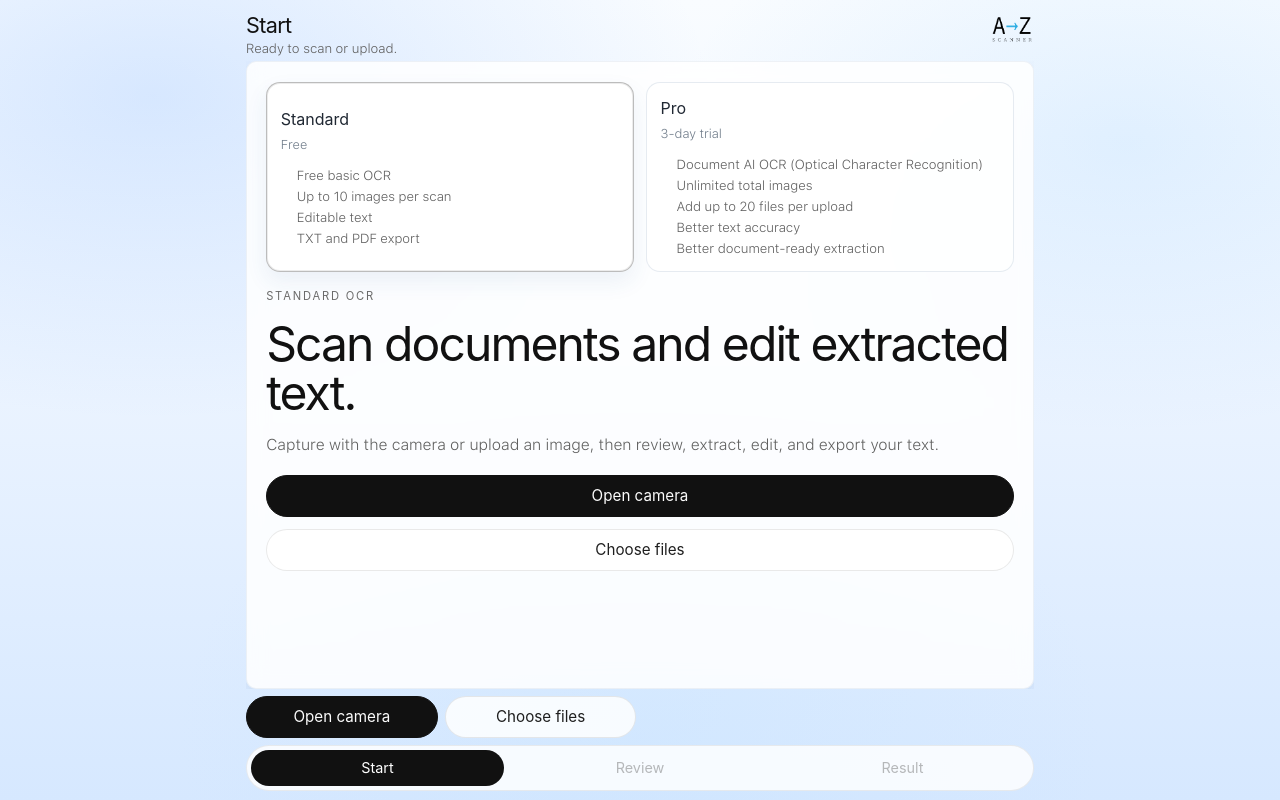
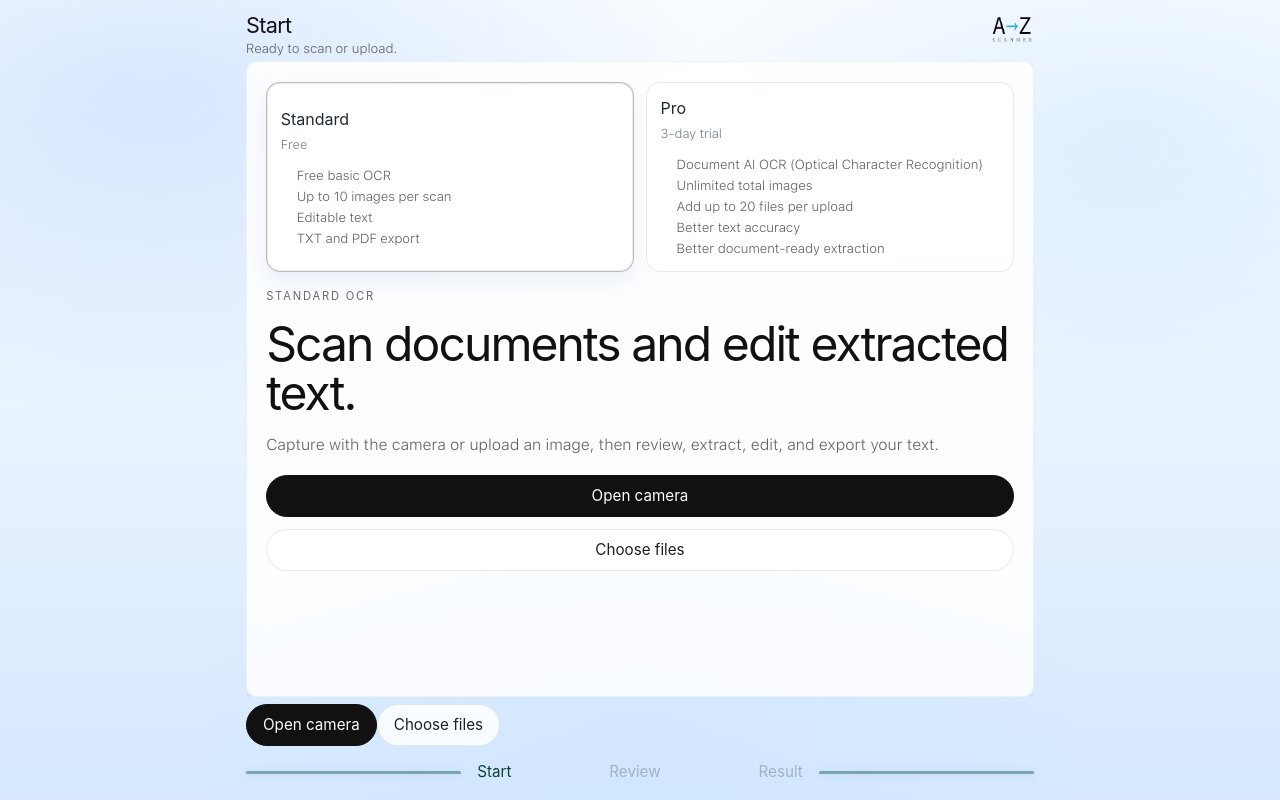
Before and after one commit to aisupsaas/az-scanner, a Next.js app in the folder frontend/: page / in a window 1280 px wide. Built offline with nearby package versions, Linux system fonts and the light colour scheme; no server answers; a web font is replaced by a local one.

Commit message:
Redesign bottom navigation lines

```diff
--- a/frontend/app/components/BottomBar.tsx
+++ b/frontend/app/components/BottomBar.tsx
@@ -88,17 +88,17 @@ export default function BottomBar({
         ) : null}
 
         {mode === "result" ? (
-          <button type="button" onClick={onNewScan} className="az-primary-button az-bottom-single-button">
+          <button type="button" onClick={onNewScan} className="az-line-action-button">
             New scan
           </button>
         ) : null}
       </div>
 
-      <nav className="az-bottom-nav" aria-label="Workflow navigation">
+      <nav className="az-bottom-nav az-line-nav" aria-label="Workflow navigation">
         <button
           type="button"
           onClick={onGoToStart}
-          className={["az-nav-item", mode === "start" ? "az-nav-item-active" : ""].join(" ")}
+          className={["az-line-nav-item", mode === "start" ? "az-line-nav-item-active" : ""].join(" ")}
         >
           Start
         </button>
@@ -107,7 +107,7 @@ export default function BottomBar({
           type="button"
           onClick={onGoToReview}
           disabled={!canOpenReview}
-          className={["az-nav-item", mode === "review" ? "az-nav-item-active" : ""].join(" ")}
+          className={["az-line-nav-item", mode === "review" ? "az-line-nav-item-active" : ""].join(" ")}
         >
           Review
         </button>
@@ -116,7 +116,7 @@ export default function BottomBar({
           type="button"
           onClick={onGoToResult}
           disabled={!canOpenResult}
-          className={["az-nav-item", mode === "result" ? "az-nav-item-active" : ""].join(" ")}
+          className={["az-line-nav-item", mode === "result" ? "az-line-nav-item-active" : ""].join(" ")}
         >
           Result
         </button>
--- a/frontend/app/globals.css
+++ b/frontend/app/globals.css
@@ -2224,3 +2224,90 @@ body {
 .az-export-popover button:active {
   background: rgba(0, 0, 0, 0.06);
 }
+
+.az-result-masthead {
+  grid-template-columns: auto auto !important;
+  justify-content: start !important;
+  padding-right: 4.8rem;
+}
+
+.az-result-toggle {
+  justify-self: start;
+}
+
+.az-bottom-actions {
+  display: block !important;
+}
+
+.az-line-action-button {
+  width: 100%;
+  min-height: 48px;
+  border: none;
+  background: transparent;
+  color: #0f3f37;
+  font-size: 1rem;
+  font-weight: 400;
+  display: grid;
+  grid-template-columns: 1fr auto 1fr;
+  align-items: center;
+  gap: 0.9rem;
+}
+
+.az-line-action-button::before,
+.az-line-action-button::after {
+  content: "";
+  height: 3px;
+  border-radius: 999px;
+  background: rgba(15, 90, 76, 0.72);
+  box-shadow: 0 1px 8px rgba(15, 90, 76, 0.18);
+}
+
+.az-line-nav {
+  border: none !important;
+  background: transparent !important;
+  padding: 0 !important;
+  display: grid !important;
+  grid-template-columns: 1fr auto 1fr auto 1fr !important;
+  align-items: center;
+  gap: 0.65rem;
+}
+
+.az-line-nav::before,
+.az-line-nav::after {
+  content: "";
+  height: 3px;
+  border-radius: 999px;
+  background: rgba(15, 90, 76, 0.46);
+  box-shadow: 0 1px 8px rgba(15, 90, 76, 0.12);
+}
+
+.az-line-nav-item {
+  min-height: 38px;
+  border: none;
+  background: transparent;
+  color: #53605d;
+  font-size: 0.95rem;
+  font-weight: 400;
+  padding: 0 0.35rem;
+}
+
+.az-line-nav-item-active {
+  color: #0f3f37;
+  font-weight: 400;
+}
+
+.az-line-nav-item:disabled {
+  opacity: 0.38;
+}
+
+.az-line-nav-item:nth-child(1) {
+  grid-column: 2;
+}
+
+.az-line-nav-item:nth-child(2) {
+  grid-column: 3;
+}
+
+.az-line-nav-item:nth-child(3) {
+  grid-column: 4;
+}
```
